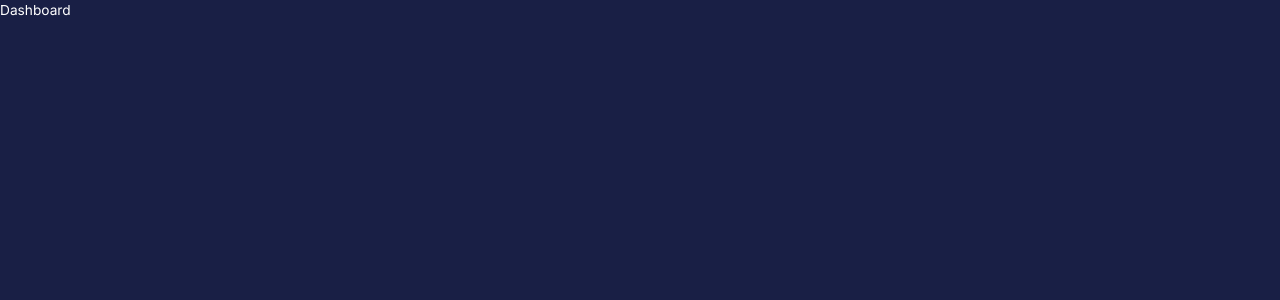
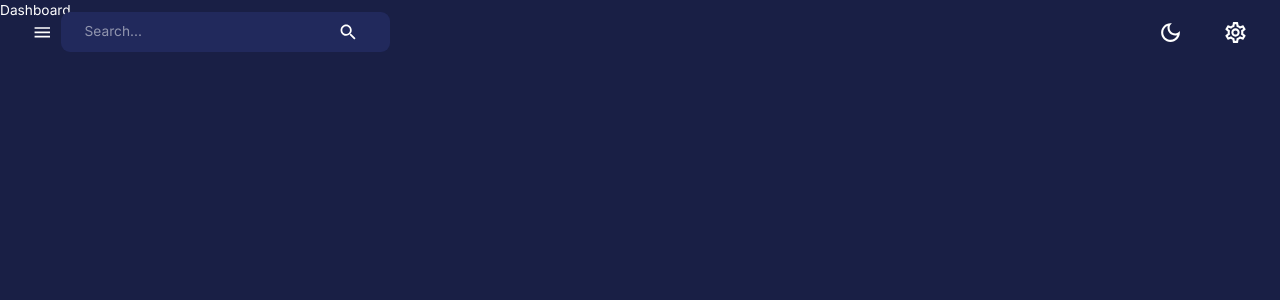
Before and after one commit to yasir-isse/admin-dashboard, a React (Vite) app in the folder client/: page /dashboard in a window 1280 px wide. Shown: the top 300 px of the page. Built offline with nearby package versions, Linux system fonts and the light colour scheme.

Commit message:
import navbar component

```diff
--- a/client/src/scenes/layout/index.jsx
+++ b/client/src/scenes/layout/index.jsx
@@ -1,10 +1,13 @@
 import React from "react";
 import { Outlet } from "react-router-dom";
 import { Box, useMediaQuery } from "@mui/material";
+import Navbar from "../../components/Navbar";
+
 const Layout = () => {
   return (
     <Box width="100%" height="100%">
       <Box>
+        <Navbar />
         <Outlet />
       </Box>
     </Box>
```
